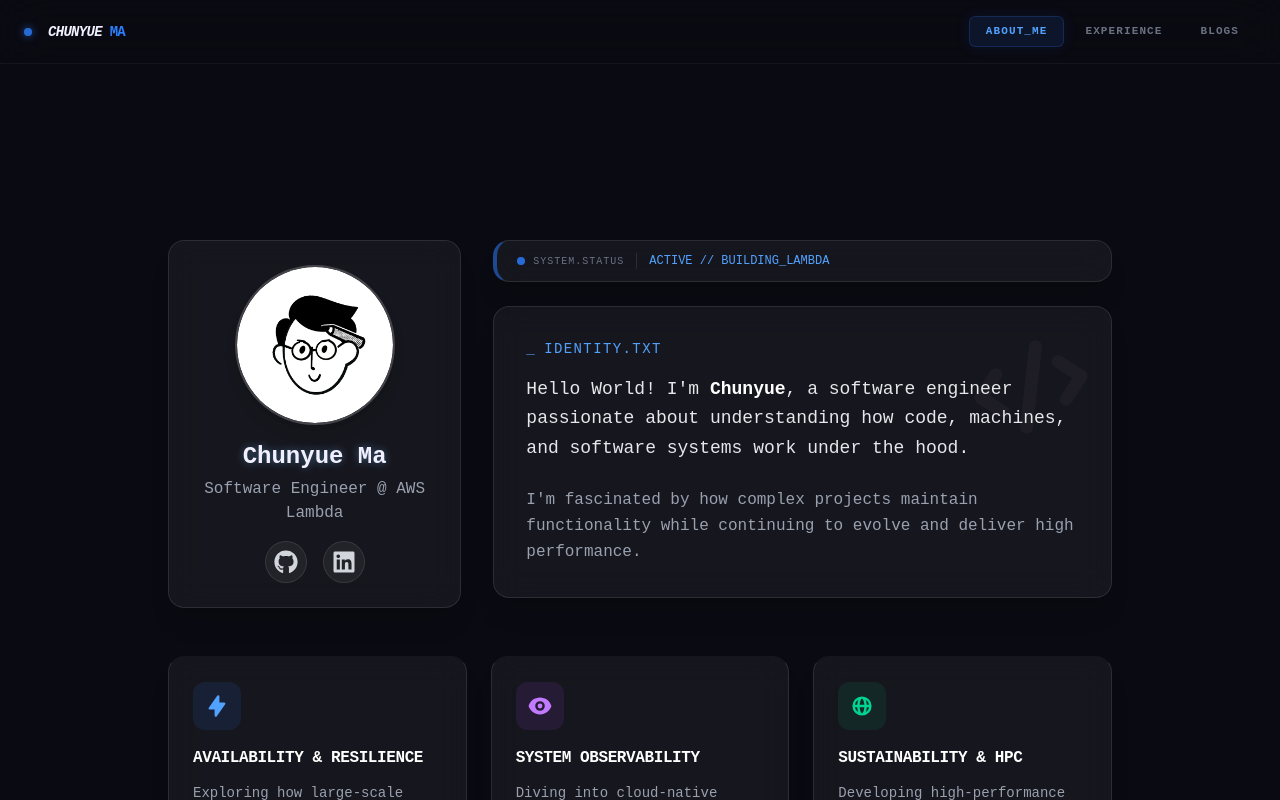
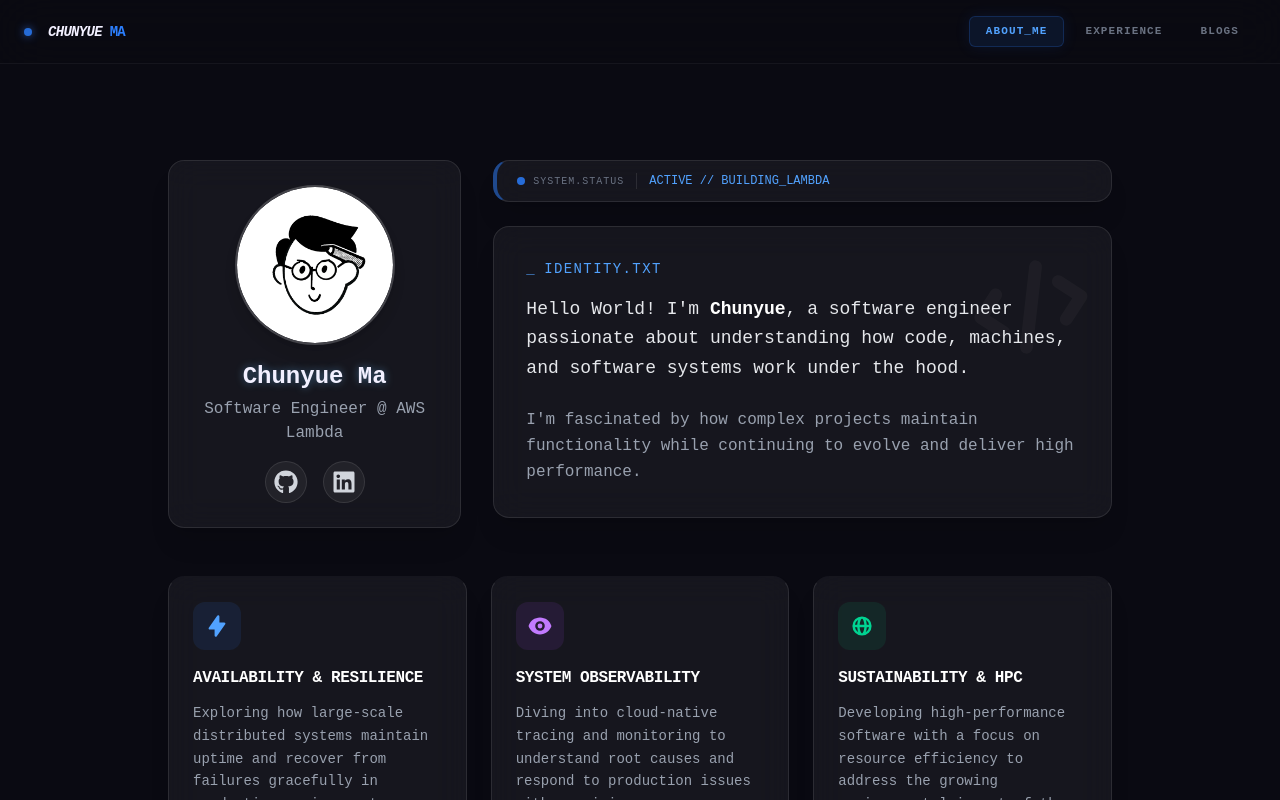
Before and after one commit to chunyuema/chunyuema.github.io, a Next.js app: page / in a window 1280 px wide. Shown: the top 800 px of the page. Built offline with nearby package versions, Linux system fonts and the light colour scheme.

Commit message:
fix: reduce margin to the top

```diff
--- a/src/app/page.tsx
+++ b/src/app/page.tsx
@@ -104,7 +104,7 @@ function HomeContent({ initialTab }: { initialTab: string }) {
       )}
 
       {/* MAIN CONTENT */}
-      <main className="pt-24 pb-12 container mx-auto px-6 max-w-5xl">
+      <main className="pt-20 pb-12 container mx-auto px-6 max-w-5xl">
         <div className="transition-all duration-500 animate-in fade-in slide-in-from-bottom-4">
           {activeTab === "aboutMe" && <AboutMe />}
           {activeTab === "resume" && <Resume />}
--- a/src/components/sections/AboutMe.tsx
+++ b/src/components/sections/AboutMe.tsx
@@ -3,7 +3,7 @@ import NameCard from "../ui/NameCard";
 import { HiLightningBolt, HiEye, HiGlobeAlt, HiCode } from "react-icons/hi";
 
 const AboutMe: React.FC = () => (
-    <div className="container mx-auto mt-36 mb-24 px-4 max-w-[1100px]">
+    <div className="container mx-auto mt-20 mb-24 px-4 max-w-[1100px]">
         {/* ======= TOP SECTION: Profile & Intro ======= */}
         <div className="grid grid-cols-1 lg:grid-cols-12 gap-8 items-start mb-12">
             <div className="lg:col-span-4 flex items-center justify-center">
```
